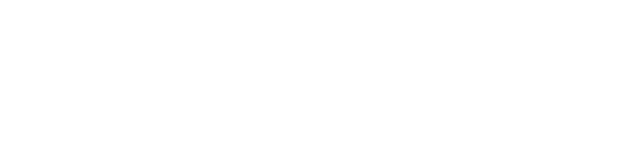
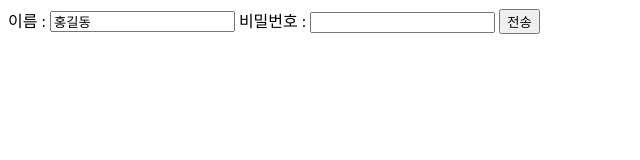
Before and after one commit to ahndb/aws_html, a plain HTML site: page html/0308/b_form_elements.html in a window 1280 px wide. Shown: the whole page, without its empty margins (0-640 px from the left). Drawn offline with Linux system fonts and the light colour scheme.

Commit message:
240308 15:50 Html form elements

```diff
--- a/html/0308/b_form_elements.html
+++ b/html/0308/b_form_elements.html
@@ -6,6 +6,33 @@
   <title>HTML 폼 요소</title>
 </head>
 <body>
+  <!--
+    <form> 요소 : 사용자로부터 입력받은 데이터를 처리하는 요소
 
+    action 속성 : 해당 양식을 처리할 url을 지정
+
+    method 속성 : 해당 양식을 처리할 방법을 지정(http 처리에 대한 method 지정), get/post
+      get : 데이터를 전송할 때 URL에 붙여서 전송하는 방법(form 쿼리문자열로 전송)
+            예) http://cocalhost:5500/html/form_elements.html?키1=값1&키2=값2
+            URL 뒤에 '?'를 통해서 쿼리문자열의 시작을 알리고 key=value형태로 데이터를 전송
+            , 만약 2개 이상이라면 각 key=value 사이를 '&'로 구분
+            전송 데이터가 URL에 표시되기 때문에 보안상 문제가 발생 할 수 있음
+            전송할 데이터의 길이가 제한되어 있음 (최대 255자)
+            서버로부터 데이터를 받기위한 용도로 사용되는 메서드
+            응답 속도가 상대적으로 빠름
+
+      post : request body에 데이터를 담아서 전송
+            전송 데이터가 숨겨져서 전송되기 때문에 get에 비해 보안상 안전
+            전송할 데이터의 길이 제한이 없음
+            서버에 데이터를 작성하기 위한 용도로 사용되는 메서드
+            응답 속도가 상대적으로 느림
+  -->
+  <!-- <form action="https://naver.com"> -->
+  <form action="./a_input_button_elements.html" method="post">
+    <!-- input의 name 속성 : form에서 작업을 처리할 때, 해당 값의 이름을 지정하는 속성 -->
+    이름 : <input type="text" name="name" value="홍길동" />
+    비밀번호 : <input type="password" name="password" />
+    <button>전송</button>
+  </form>
 </body>
 </html>
```
